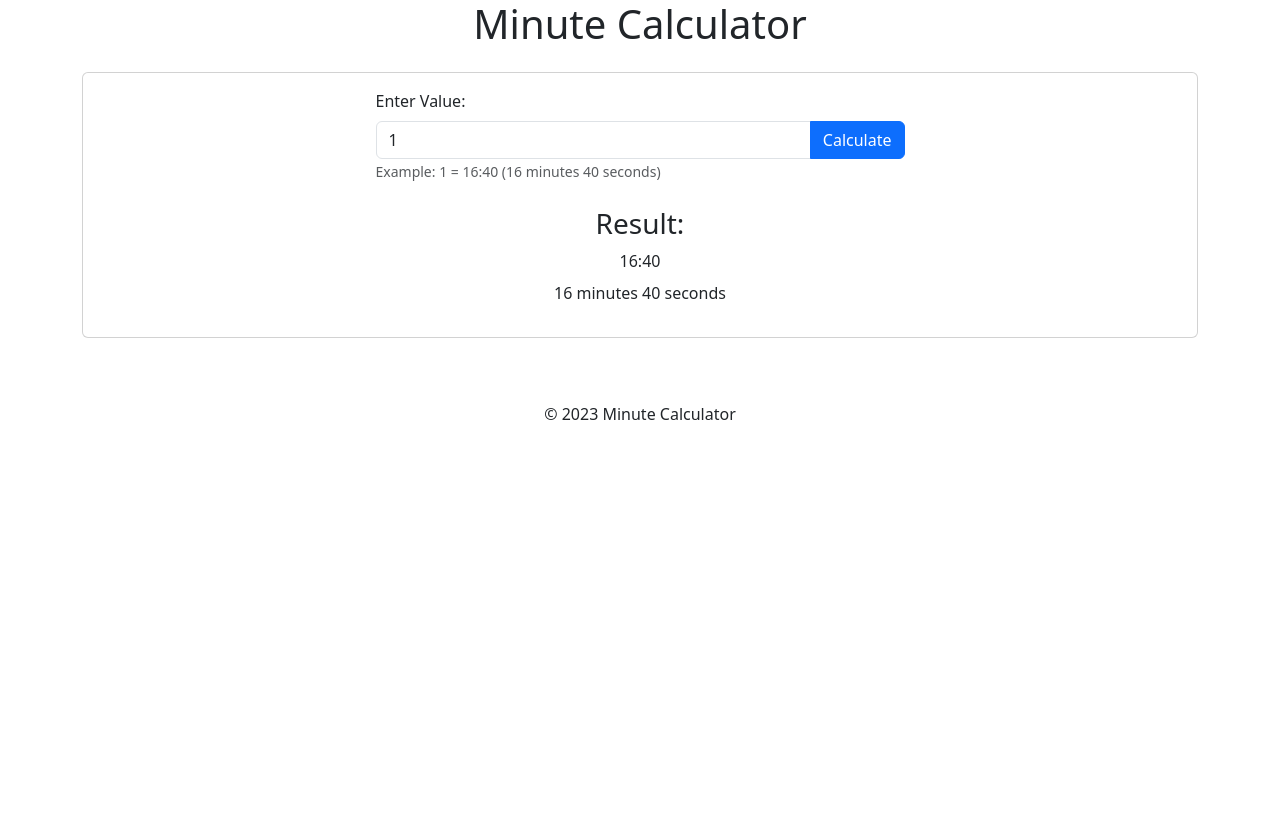
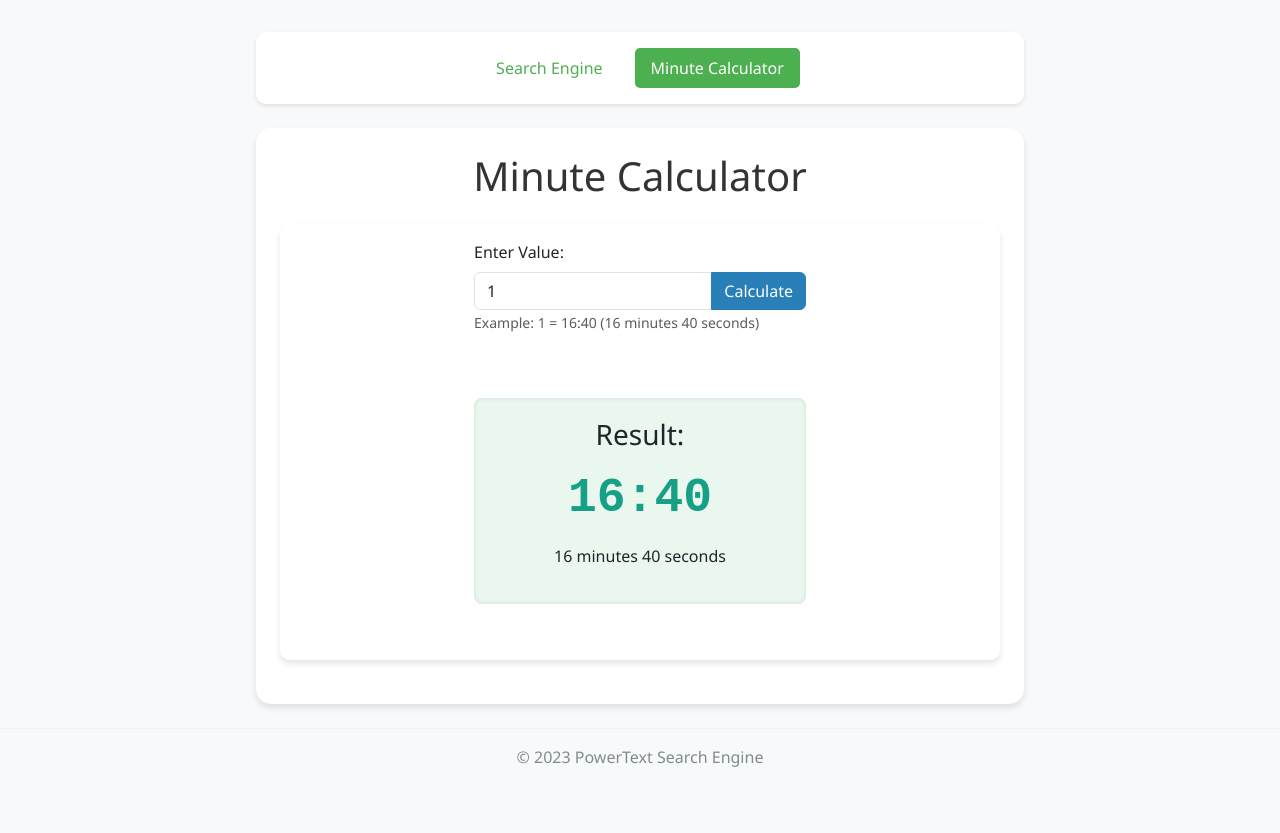
Before and after one commit to SHIHABSSS1/powertext-search, a Flask app: page /minute-calculator in a window 1280 px wide. Before the commit the page ends 420 px from the top, so only its background shows below. Run offline with Flask 2, Linux system fonts and the light colour scheme.

Commit message:
Update Minute Calculator styling to match original design

```diff
--- a/templates/minute_calculator.html
+++ b/templates/minute_calculator.html
@@ -3,14 +3,154 @@
 <head>
     <meta charset="UTF-8">
     <meta name="viewport" content="width=device-width, initial-scale=1.0">
-    <title>Minute Calculator</title>
+    <title>Minute Calculator - PowerText</title>
+    <link href="https://fonts.googleapis.com/css2?family=Poppins:wght@300;400;500;600&display=swap" rel="stylesheet">
     <link href="https://cdn.jsdelivr.net/npm/bootstrap@5.3.0/dist/css/bootstrap.min.css" rel="stylesheet">
-    <link rel="stylesheet" href="style.css">
+    <style>
+        body {
+            background-color: #f8f9fa;
+            font-family: 'Segoe UI', Tahoma, Geneva, Verdana, sans-serif;
+            padding-top: 2rem;
+            padding-bottom: 2rem;
+            min-height: 100vh;
+            display: flex;
+            flex-direction: column;
+        }
+
+        .container {
+            max-width: 800px;
+            width: 100%;
+            margin: 0 auto;
+            padding: 0 1rem;
+        }
+
+        .calculator-container {
+            max-width: 900px;
+            margin: 0 auto;
+            background: white;
+            padding: 1.5rem;
+            border-radius: 15px;
+            box-shadow: 0 4px 6px rgba(0, 0, 0, 0.1);
+            margin-bottom: 1.5rem;
+        }
+
+        .card {
+            border-radius: 10px;
+            box-shadow: 0 4px 6px rgba(0, 0, 0, 0.1);
+            border: none;
+            margin-bottom: 20px;
+        }
+
+        .card-header {
+            background-color: #f1f8ff;
+            border-bottom: 1px solid #e3f2fd;
+            font-weight: 600;
+            padding: 12px 20px;
+        }
+
+        h1 {
+            color: #333;
+            text-align: center;
+            margin-bottom: 1.5rem;
+            font-size: clamp(1.8rem, 5vw, 2.5rem);
+        }
+
+        .nav-menu {
+            display: flex;
+            justify-content: center;
+            gap: 1rem;
+            margin-bottom: 1.5rem;
+            background: white;
+            padding: 1rem;
+            border-radius: 10px;
+            box-shadow: 0 2px 4px rgba(0, 0, 0, 0.1);
+        }
+
+        .nav-link {
+            text-decoration: none;
+            color: #4CAF50;
+            font-weight: 500;
+            padding: 0.5rem 1rem;
+            border-radius: 5px;
+            transition: background-color 0.3s ease;
+        }
+
+        .nav-link:hover, .nav-link.active {
+            background-color: #4CAF50;
+            color: white;
+        }
+
+        .result-section {
+            padding: 20px 0;
+        }
+
+        .result-display {
+            background-color: #e9f7ef;
+            border-radius: 8px;
+            padding: 20px;
+            box-shadow: inset 0 0 5px rgba(0, 0, 0, 0.1);
+            margin: 20px 0;
+        }
+
+        .time-display {
+            font-size: 3rem;
+            font-weight: bold;
+            color: #16a085;
+            font-family: 'Courier New', monospace;
+            margin: 10px 0;
+        }
+
+        .btn-primary {
+            background-color: #2980b9;
+            border-color: #2980b9;
+        }
+
+        .btn-primary:hover {
+            background-color: #3498db;
+            border-color: #3498db;
+        }
+
+        footer {
+            margin-top: auto;
+            color: #7f8c8d;
+            border-top: 1px solid #ecf0f1;
+            width: 100%;
+            text-align: center;
+            padding: 1rem 0;
+        }
+
+        /* Animation for the result */
+        @keyframes highlightResult {
+            0% { transform: scale(1); }
+            50% { transform: scale(1.05); }
+            100% { transform: scale(1); }
+        }
+
+        .highlight {
+            animation: highlightResult 0.5s ease;
+        }
+
+        /* Responsive adjustments */
+        @media (max-width: 768px) {
+            .time-display {
+                font-size: 2.5rem;
+            }
+
+            .calculator-container {
+                padding: 0 15px;
+            }
+        }
+    </style>
 </head>
 <body>
     <div class="container">
+        <div class="nav-menu">
+            <a href="/" class="nav-link">Search Engine</a>
+            <a href="/minute-calculator" class="nav-link active">Minute Calculator</a>
+        </div>
+
         <div class="calculator-container">
-            <h1 class="text-center mb-4">Minute Calculator</h1>
+            <h1>Minute Calculator</h1>
 
             <div class="card">
                 <div class="card-body">
@@ -105,11 +245,63 @@
         </div>
     </div>
 
-    <footer class="text-center py-3 mt-5">
-        <p>&copy; 2023 Minute Calculator</p>
+    <footer class="py-3">
+        <p>&copy; 2023 PowerText Search Engine</p>
     </footer>
 
-    <script src="https://cdn.jsdelivr.net/npm/bootstrap@5.3.0/dist/js/bootstrap.bundle.min.js"></script>
-    <script src="script.js"></script>
+    <script>
+        document.addEventListener('DOMContentLoaded', function() {
+            const inputValue = document.getElementById('inputValue');
+            const calculateBtn = document.getElementById('calculateBtn');
+            const resultTime = document.getElementById('resultTime');
+            const resultMinutes = document.getElementById('resultMinutes');
+            const resultSeconds = document.getElementById('resultSeconds');
+            const resultDisplay = document.querySelector('.result-display');
+
+            // Calculate on button click
+            calculateBtn.addEventListener('click', calculateTime);
+
+            // Also calculate when pressing Enter
+            inputValue.addEventListener('keyup', function(event) {
+                if (event.key === 'Enter') {
+                    calculateTime();
+                }
+            });
+
+            // Calculate time function
+            function calculateTime() {
+                const value = parseFloat(inputValue.value);
+
+                if (isNaN(value)) {
+                    alert('Please enter a valid number');
+                    return;
+                }
+
+                // Calculate using the formula (1 unit = 16:40 or 16*60+40 = 1000 seconds)
+                const totalSeconds = value * 1000;
+                const minutes = Math.floor(totalSeconds / 60);
+                const seconds = Math.floor(totalSeconds % 60);
+
+                // Display result
+                const timeString = formatTime(minutes, seconds);
+                resultTime.textContent = timeString;
+                resultMinutes.textContent = minutes;
+                resultSeconds.textContent = seconds;
+
+                // Add highlight animation
+                resultDisplay.classList.remove('highlight');
+                void resultDisplay.offsetWidth; // Trigger reflow
+                resultDisplay.classList.add('highlight');
+            }
+
+            // Format time as MM:SS
+            function formatTime(minutes, seconds) {
+                return `${minutes}:${seconds.toString().padStart(2, '0')}`;
+            }
+
+            // Calculate initial value
+            calculateTime();
+        });
+    </script>
 </body>
 </html>
```
